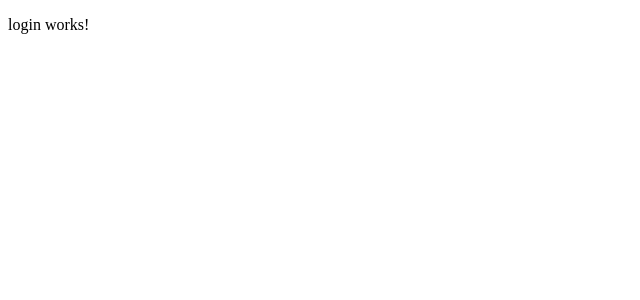
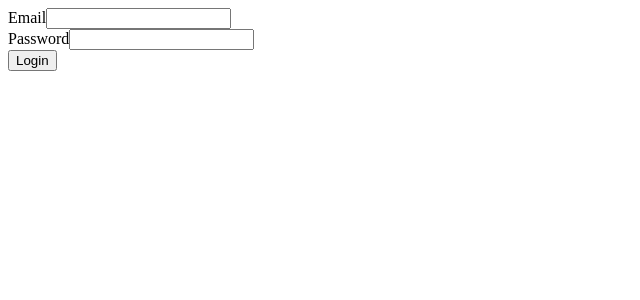
Before and after one commit to RitamChakraborty/return_order_management_frontend, an Angular app: page /login in a window 1280 px wide. Shown: the top 300 px of the page, without its empty margins (0-640 px from the left). Built offline with nearby package versions, Linux system fonts and the light colour scheme.

Commit message:
Create login view

```diff
--- a/src/app/view/login/login.component.html
+++ b/src/app/view/login/login.component.html
@@ -1 +1,9 @@
-<p>login works!</p>
+<form (submit)="handleLogin()" action="#">
+  <label for="username">Email</label>
+  <input id="username" name="username" type="email">
+  <br>
+  <label for="password">Password</label>
+  <input id="password" name="password" type="password">
+  <br>
+  <input type="submit" value="Login">
+</form>
--- a/src/app/view/login/login.component.ts
+++ b/src/app/view/login/login.component.ts
@@ -13,4 +13,7 @@ export class LoginComponent implements OnInit {
   ngOnInit(): void {
   }
 
+  handleLogin() {
+    alert('login');
+  }
 }
```
